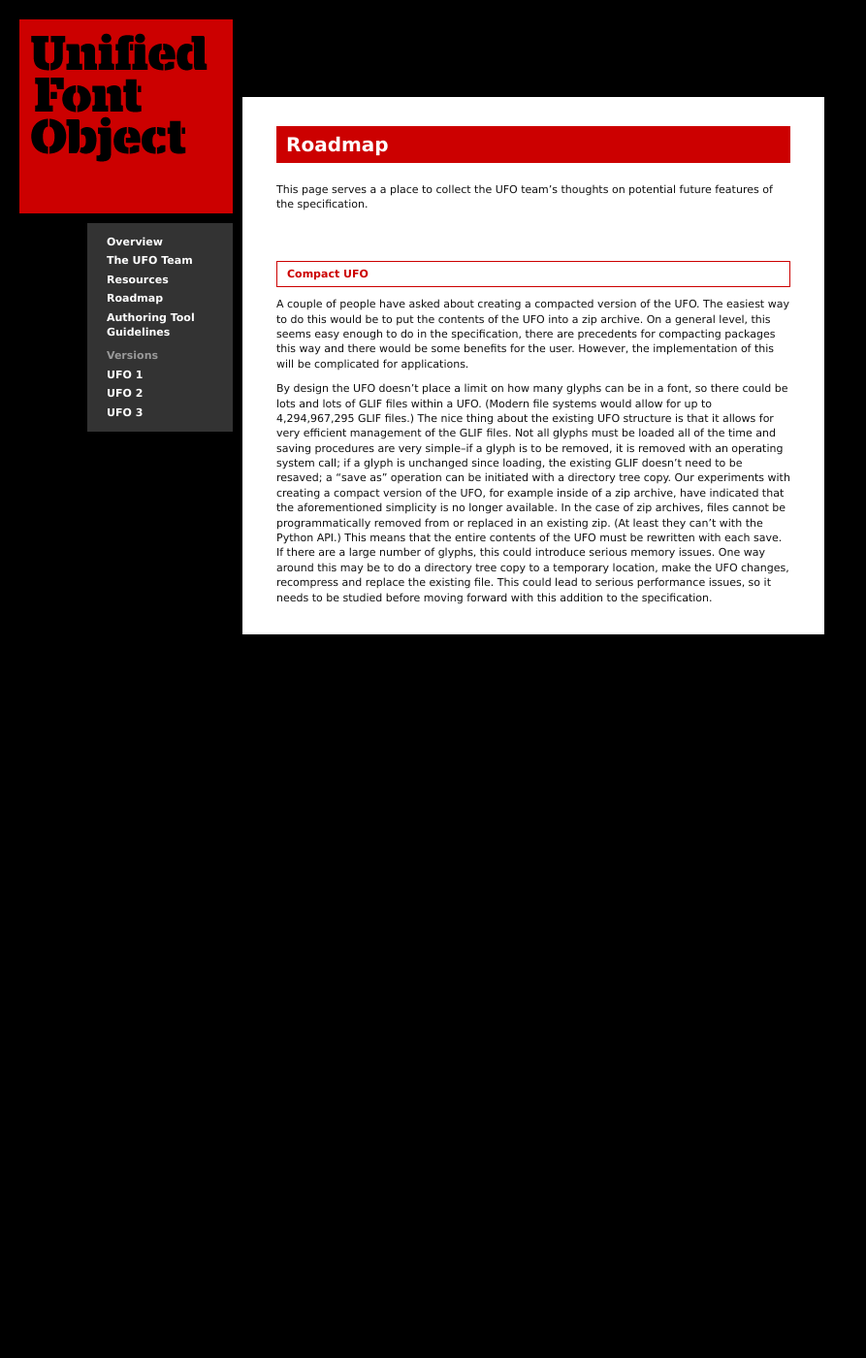
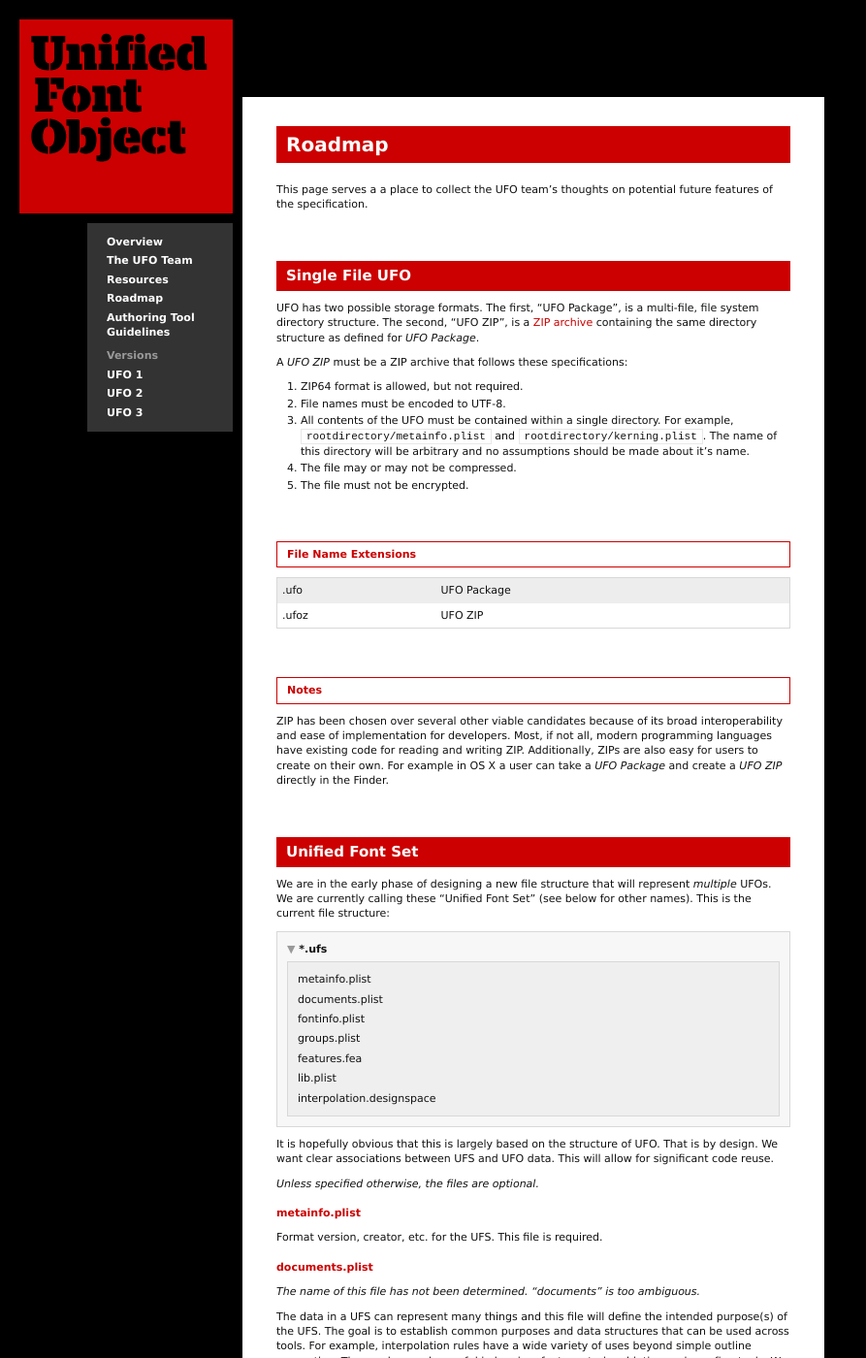
Before and after one commit to unified-font-object/ufo-spec, a Jekyll site: the page built from roadmap.md, in a window 1280 px wide and 1400 px high. Shown: the whole window at 97% size, without its empty margins (0-893 px from the left). Built offline with Jekyll 4.4.1, drawn with Linux system fonts in a browser that asks for light colours; some of the changed text lies outside the part shown.

Commit message:
Update the roadmap.

````diff
--- a/roadmap.md
+++ b/roadmap.md
@@ -7,8 +7,163 @@
 
 This page serves a a place to collect the UFO team's thoughts on potential future features of the specification.
 
-### Compact UFO
+## Single File UFO
 
-A couple of people have asked about creating a compacted version of the UFO. The easiest way to do this would be to put the contents of the UFO into a zip archive. On a general level, this seems easy enough to do in the specification, there are precedents for compacting packages this way and there would be some benefits for the user. However, the implementation of this will be complicated for applications.
+UFO has two possible storage formats. The first, "UFO Package", is a multi-file, file system directory structure. The second, "UFO ZIP", is a [ZIP archive] containing the same directory structure as defined for _UFO Package_.
 
-By design the UFO doesn't place a limit on how many glyphs can be in a font, so there could be lots and lots of GLIF files within a UFO. (Modern file systems would allow for up to 4,294,967,295 GLIF files.) The nice thing about the existing UFO structure is that it allows for very efficient management of the GLIF files. Not all glyphs must be loaded all of the time and saving procedures are very simple--if a glyph is to be removed, it is removed with an operating system call; if a glyph is unchanged since loading, the existing GLIF doesn't need to be resaved; a "save as" operation can be initiated with a directory tree copy. Our experiments with creating a compact version of the UFO, for example inside of a zip archive, have indicated that the aforementioned simplicity is no longer available. In the case of zip archives, files cannot be programmatically removed from or replaced in an existing zip. (At least they can't with the Python API.) This means that the entire contents of the UFO must be rewritten with each save. If there are a large number of glyphs, this could introduce serious memory issues. One way around this may be to do a directory tree copy to a temporary location, make the UFO changes, recompress and replace the existing file. This could lead to serious performance issues, so it needs to be studied before moving forward with this addition to the specification.
+A _UFO ZIP_ must be a ZIP archive that follows these specifications:
+
+1. ZIP64 format is allowed, but not required.
+2. File names must be encoded to UTF-8.
+3. All contents of the UFO must be contained within a single directory. For example, `rootdirectory/metainfo.plist` and `rootdirectory/kerning.plist`. The name of this directory will be arbitrary and no assumptions should be made about it's name.
+4. The file may or may not be compressed.
+5. The file must not be encrypted.
+
+### File Name Extensions
+
+| --- | --- |
+| .ufo | UFO Package |
+| .ufoz | UFO ZIP |
+
+### Notes
+
+ZIP has been chosen over several other viable candidates because of its broad interoperability and ease of implementation for developers. Most, if not all, modern programming languages have existing code for reading and writing ZIP. Additionally, ZIPs are also easy for users to create on their own. For example in OS X a user can take a _UFO Package_ and create a _UFO ZIP_ directly in the Finder.
+
+
+## Unified Font Set
+
+We are in the early phase of designing a new file structure that will represent *multiple* UFOs. We are currently calling these "Unified Font Set" (see below for other names). This is the current file structure:
+
+{: .filediagram}
+- {: .filediagramDirectory}*.ufs
+	- metainfo.plist
+	- documents.plist
+	- fontinfo.plist
+	- groups.plist
+	- features.fea
+	- lib.plist
+	- interpolation.designspace
+
+It is hopefully obvious that this is largely based on the structure of UFO. That is by design. We want clear associations between UFS and UFO data. This will allow for significant code reuse.
+
+_Unless specified otherwise, the files are optional._
+
+#### metainfo.plist
+Format version, creator, etc. for the UFS. This file is required.
+
+#### documents.plist
+*The name of this file has not been determined. "documents" is too ambiguous.*
+
+The data in a UFS can represent many things and this file will define the intended purpose(s) of the UFS. The goal is to establish common purposes and data structures that can be used across tools. For example, interpolation rules have a wide variety of uses beyond simple outline generation. These rules can be useful in kerning, font mastering, hinting and proofing tools. We want to establish publicly available locations and data structures for this type of data. On the surface, this file appears similar to lib.plist. However, it's intent is different. lib.plist originated as a way to store shallow, private data with only occasional data defined for public use. The purpose of this new file is to define public data that may potentially be deeply structured.
+
+The concepts behind and structure of this file are still being developed. We currently have two ideas for the structure of this file.
+
+##### Category : Items
+
+The first idea is based on categorizing purposes and storing data for each item within a category.
+
+```
+{
+    "com.something.category" : [
+        {
+            "name" : "string",
+            # category specific details
+        }
+    ]
+}
+```
+
+The top level key would be a category definition that defines what the value for the key represents. A category is an abstraction that would represent universal data like interpolation rules. They could also represent something privately defined. These keys would follow the reverse domain naming scheme we use for the various lib locations. We would reserve `public.*` keys for use by official UFS spec defined categories.
+
+The values would be a list of items in the category. This would allow for more than one definition within a category. The items in the list would be dicts that follow a defined (either publicly or privately) specification. The only requirement would be a name key/value pair that defines a name for the item. Everything else would be defined on an as needed basis.
+
+##### UFO Reference Data
+
+The other idea is to store an ordered list of external UFO references with app-defined data defining the purpose of the reference.
+
+```
+[
+    ('master_regular', {'public.source': "sources/MyFontRegular.ufo",
+                       'com.something.blah': { ..anything.. }}),
+    ('master_bold',    {'public.source': "sources/MyFontBold.ufo",
+                       'com.something.blah': { ..anything.. }}),
+]
+```
+
+#### fontinfo.plist
+Global font information data. The potential contents correspond to the UFO fontinfo.plist specification.
+
+#### groups.plist
+Global glyph group definitions. The potential contents correspond to the UFO groups.plist specification.
+
+#### features.fea
+Global OpenType feature definitions. The potential contents correspond to the UFO features.fea specification.
+
+#### lib.plist
+Arbitrary custom data for the UFS. The potential contents correspond to the UFO libs.plist specification.
+
+#### interpolation.designspace
+A [MutatorMath] .designspace file defining interpolation rules for the UFS. The .designspace format would need to be modified to allow more than one design space per file.
+
+
+### Global and Local Data
+
+Global data is data defined in the UFS. Local data is data defined in a UFO. Defining different data for the same location/key/record is allowed. Data collation rules are defined below.
+
+#### fontinfo.plist
+
+If a top level key is in a UFO's fontinfo.plist, the UFO's value for the key overrides the value defined in the UFS. The following are exceptions to this rule.
+
+`openTypeNameRecords` When compiling a name table, the local entries are appended to the global entries.
+
+`guidelines` Local guidelines are appended to the global guidelines. The identifiers for all guidelines must be unique in the combined list.
+
+#### groups.plist
+
+If a group is defined locally, it overrides a group with the same name defined globally.
+
+#### features.fea
+
+The local feature text is appended to the global feature text. The .fea syntax combines, not overrides, the contents of features defined more than once.
+
+#### lib.plist
+
+The UFS lib.plist is specific to the UFS. There is no resolution  order necessary.
+
+### Location of UFOs
+
+UFOs references by the UFS *must* be located in the same directory as the UFS.
+
+### Other Contents
+
+Not all portions of the UFO file structure are applicable to UFS. Obviously, there is no need for layer or glyph data. Additionally, these are the current thoughts on the other files and directories:
+
+- *kerning.plist* Coalescing font-level and global kerning data is complex. Including it presents a non-trivial implementation requirement. We are weighing the pros and cons of this.
+- *images* Images will not be stored in UFS.
+- */data* The data directory could be stored within UFS, but we need to think through potential use cases.
+
+### Single File UFS
+
+Just like UFO, there will be "UFS Package" and "UFS ZIP" formats.
+
+### Other Names
+
+Unified Font Set is not the only name we've come up with for this new structure. Here are some others:
+
+| --- | --- |
+| Magazine | *.magazine |
+| Unified Font Bundle | *.ufb |
+
+
+## UFO 4
+
+The following ideas are being considered for the UFO 4 specification.
+
+- charactermapping.plist: A new file that defines character to glyph name mapping will be added. To prevent duplicate or conflicting data, the `<unicode>` element will be removed from the GLIF specification.
+- Enhanced right-to-left kerning support.
+- Vertical kerning support.
+- Removing the `name` attribute from the `<glyph>` element in GLIF.
+- Support for the OpenType math table.
+
+[ZIP archive]: https://en.wikipedia.org/wiki/Zip_(file_format)
+[MutatorMath]: https://github.com/LettError/MutatorMath/blob/master/Docs/designSpaceFileFormat.md
````
